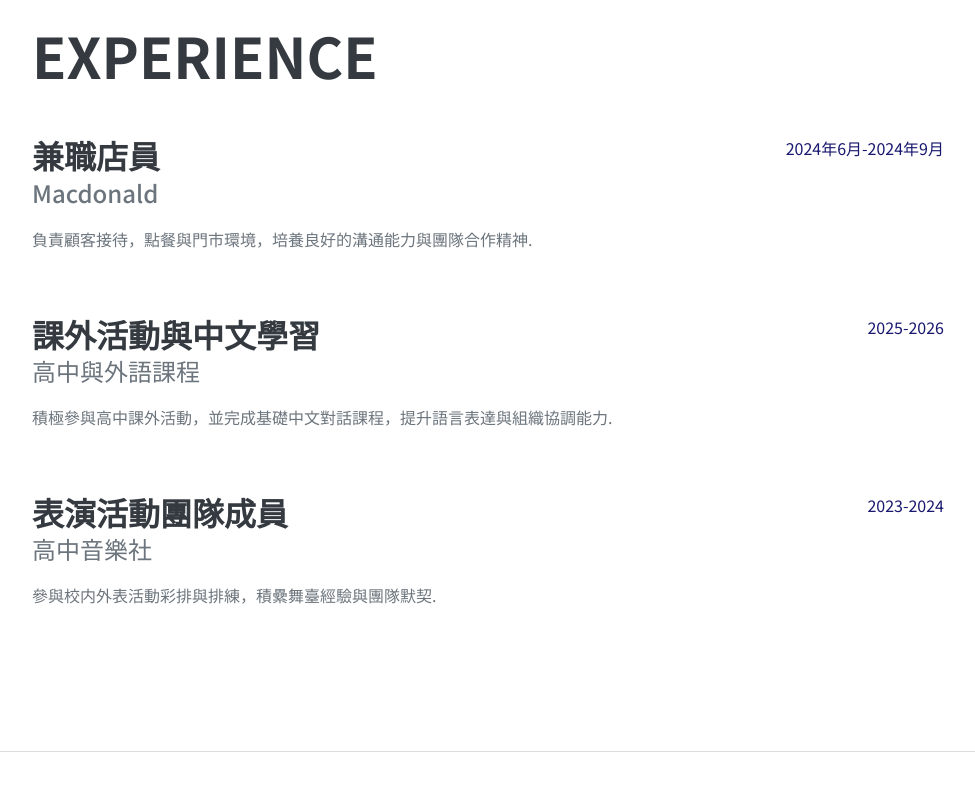
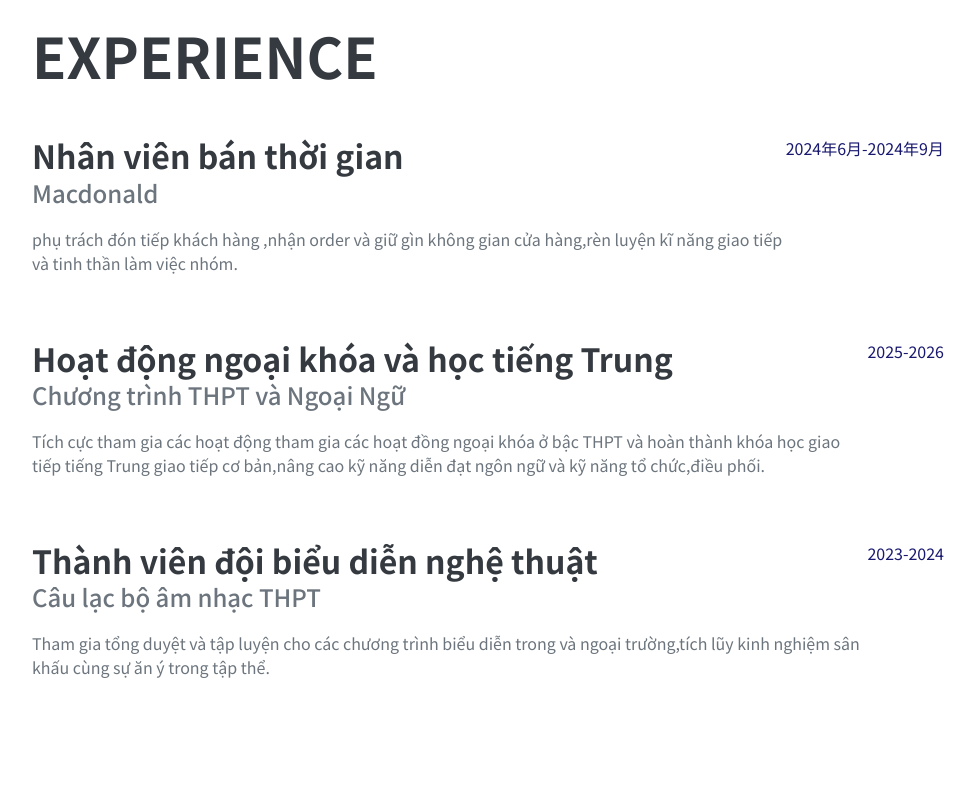
Before and after one commit to vudieulinh33333-hash/vudieulinh33333-hash.github.io, a plain HTML site: page index.html in a window 1280 px wide. Shown: the part 860-1660 px from the top of the page, without its empty margins (288-1263 px from the left). Drawn offline with Linux system fonts and the light colour scheme.

Commit message:
Translate resume content from Chinese to Vietnamese

```diff
--- a/index.html
+++ b/index.html
@@ -71,25 +71,25 @@
                 <h2 class="mb-5">Experience</h2>
                 <div class="d-flex flex-column flex-md-row justify-content-between mb-5">
                     <div class="flex-grow-1">
-                        <h3 class="mb-0">兼職店員</h3>
+                        <h3 class="mb-0">Nhân viên bán thời gian</h3>
                         <div class="subheading mb-3">Macdonald</div>
-                        <p>負責顧客接待，點餐與門市環境，培養良好的溝通能力與團隊合作精神.</p>
+                        <p>phụ trách đón tiếp khách hàng ,nhận order và giữ gìn không gian cửa hàng,rèn luyện kĩ năng giao tiếp và tinh thần làm việc nhóm.</p>
                     </div>
                     <div class="flex-shrink-0"><span class="text-primary">2024年6月-2024年9月</span></div>
                 </div>
                 <div class="d-flex flex-column flex-md-row justify-content-between mb-5">
                     <div class="flex-grow-1">
-                        <h3 class="mb-0">課外活動與中文學習</h3>
-                        <div class="subheading mb-3">高中與外語課程</div>
-                        <p>積極參與高中課外活動，並完成基礎中文對話課程，提升語言表達與組織協調能力.</p>
+                        <h3 class="mb-0">Hoạt động ngoại khóa và học tiếng Trung</h3>
+                        <div class="subheading mb-3">Chương trình THPT và Ngoại Ngữ</div>
+                        <p>Tích cực tham gia các hoạt động tham gia các hoạt đồng ngoại khóa ở bậc THPT và hoàn thành khóa học giao tiếp tiếng Trung giao tiếp cơ bản,nâng cao kỹ năng diễn đạt ngôn ngữ và kỹ năng tổ chức,điều phối.</p>
                     </div>
                     <div class="flex-shrink-0"><span class="text-primary">2025-2026</span></div>
                 </div>
                 <div class="d-flex flex-column flex-md-row justify-content-between mb-5">
                     <div class="flex-grow-1">
-                        <h3 class="mb-0">表演活動團隊成員</h3>
-                        <div class="subheading mb-3">高中音樂社</div>
-                        <p>參與校内外表活動彩排與排練，積纍舞臺經驗與團隊默契.</p>
+                        <h3 class="mb-0">Thành viên đội biểu diễn nghệ thuật</h3>
+                        <div class="subheading mb-3">Câu lạc bộ âm nhạc THPT</div>
+                        <p>Tham gia tổng duyệt và tập luyện cho các chương trình biểu diễn trong và ngoại trường,tích lũy kinh nghiệm sân khấu cùng sự ăn ý trong tập thể.</p>
                     </div>
                     <div class="flex-shrink-0"><span class="text-primary">2023-2024</span></div>
         </section>
@@ -100,7 +100,7 @@
                 <h2 class="mb-5">Education</h2>
                 <div class="d-flex flex-column flex-md-row justify-content-between mb-5">
                     <div class="flex-grow-1">
-                        <h3 class="mb-0">越南西前海高級中學（Tay Tien Hai high school)</h3>
+                        <h3 class="mb-0">trường THPT Tây Tiền Hải,Việt Nam（Tay Tien Hai high school)</h3>
                         <div class="subheading mb-3">高中畢業證書</div>
 
                         <p>GPA: 3.32</p>
```
